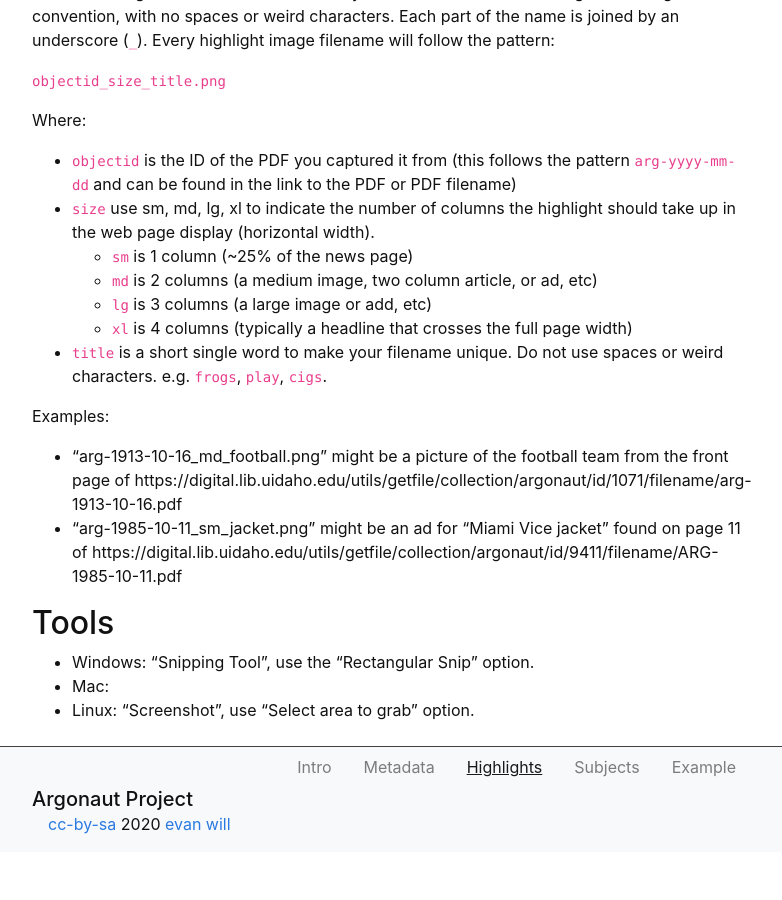
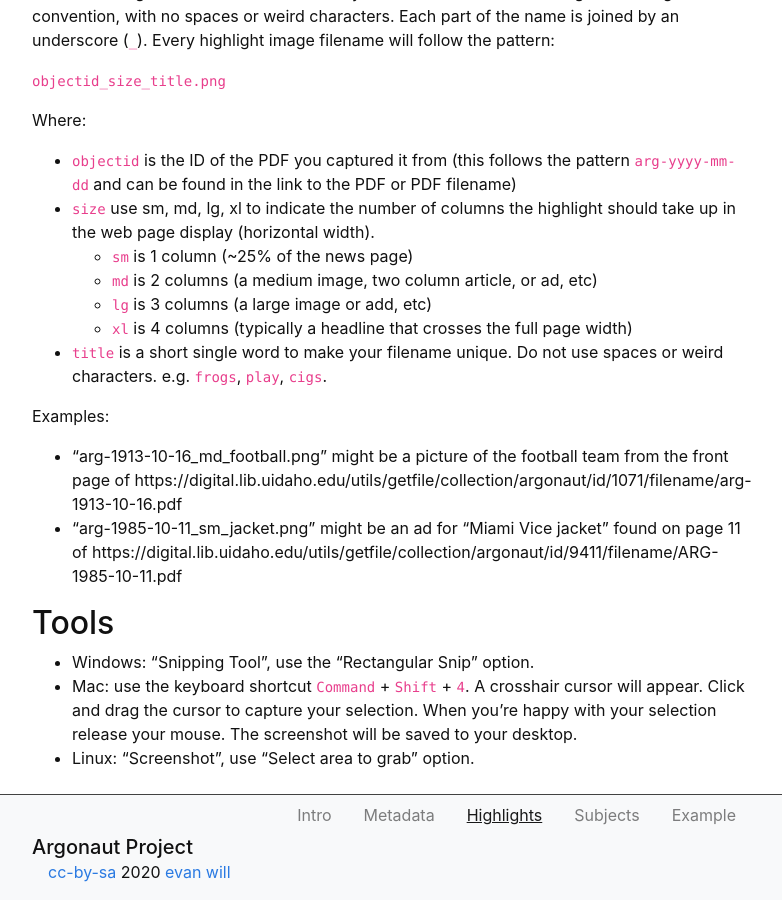
Before and after one commit to thecdil/argonaut-project, a Jekyll site: the page built from content/2-highlight.md, in a window 1280 px wide and 900 px high, scrolled down 945 px. Shown: the whole window, without its empty margins (248-1030 px from the left). Built offline with Jekyll 4.4.1, drawn with Linux system fonts in a browser that asks for light colours; before the commit the page ends 1797 px from its top, so only the background shows below that.

Commit message:
mac screenshot

```diff
--- a/content/2-highlight.md
+++ b/content/2-highlight.md
@@ -58,5 +58,5 @@ Examples:
 ## Tools
 
 - Windows: "Snipping Tool", use the "Rectangular Snip" option.
-- Mac:
+- Mac: use the keyboard shortcut `Command` + `Shift` + `4`. A crosshair cursor will appear. Click and drag the cursor to capture your selection. When you're happy with your selection release your mouse. The screenshot will be saved to your desktop.
 - Linux: "Screenshot", use "Select area to grab" option.
```
